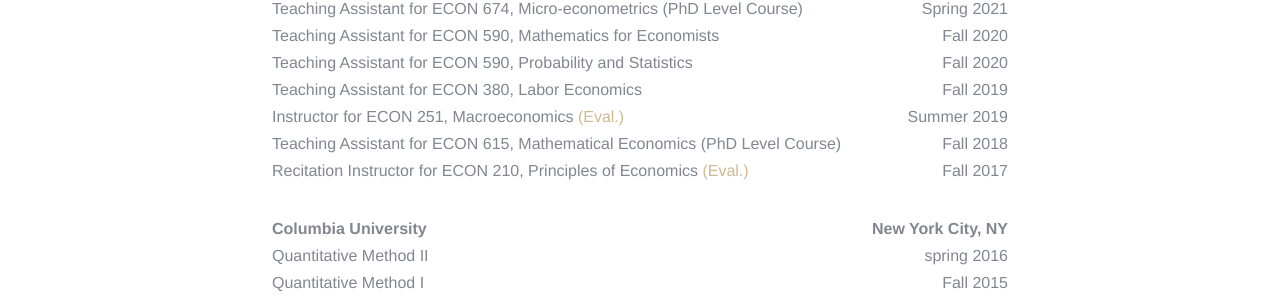
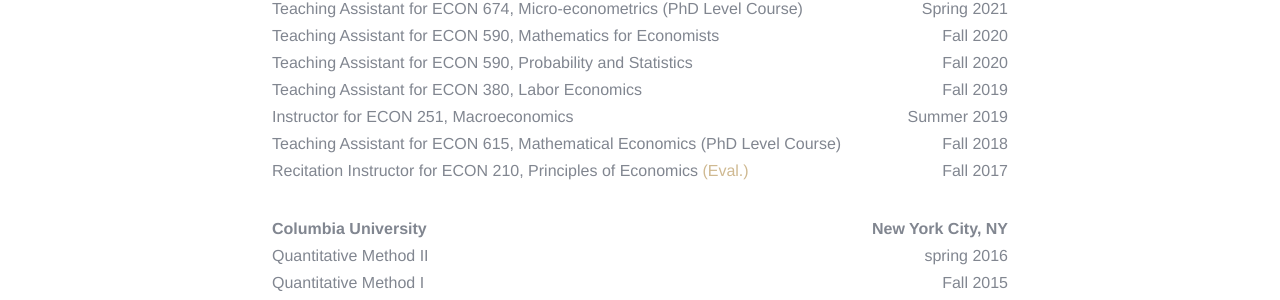
Before and after one commit to dangulti/dangulti.github.io, a Jekyll site: the page built from teaching.md, in a window 1280 px wide and 1026 px high. Shown: the part 488-788 px from the top of the window. Built offline with Jekyll 4.4.1, drawn with Linux system fonts in a browser that asks for light colours.

Commit message:
new_edit

```diff
--- a/teaching.md
+++ b/teaching.md
@@ -25,9 +25,9 @@ Download a copy of my [teaching statement](../assets/docs/Dan_teaching.pdf).
 | Teaching Assistant for ECON 590, Mathematics for Economists | Fall 2020 |
 | Teaching Assistant for ECON 590, Probability and Statistics | Fall 2020|
 | Teaching Assistant for ECON 380, Labor Economics | Fall 2019|
-| Instructor for ECON 251, Macroeconomics [(Eval.)](../assets/docs/Daniel_eval_251_su18.pdf) | Summer 2019 |
+| Instructor for ECON 251, Macroeconomics | Summer 2019 |
 | Teaching Assistant for ECON 615, Mathematical Economics (PhD Level Course)| Fall 2018 |
-| Recitation Instructor for ECON 210, Principles of Economics [(Eval.)](../assets/docs/Daniel_eval_210_fa16.pdf) | Fall 2017|
+| Recitation Instructor for ECON 210, Principles of Economics [(Eval.)](../assets/docs/Daniel_Fall2017.pdf) | Fall 2017|
 {:.custom-table}
 
 | Columbia University | New York City, NY |
```
Also changed, not shown: 8 other files.
